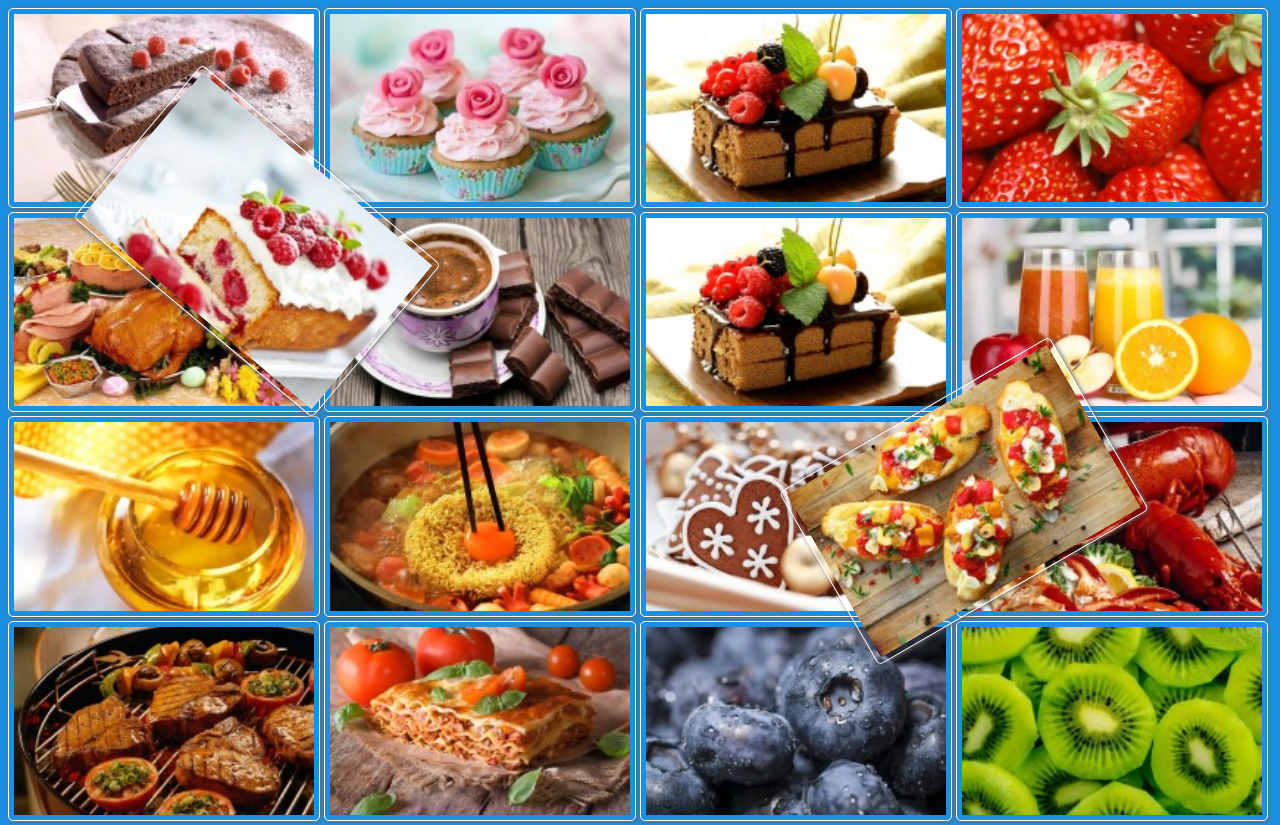
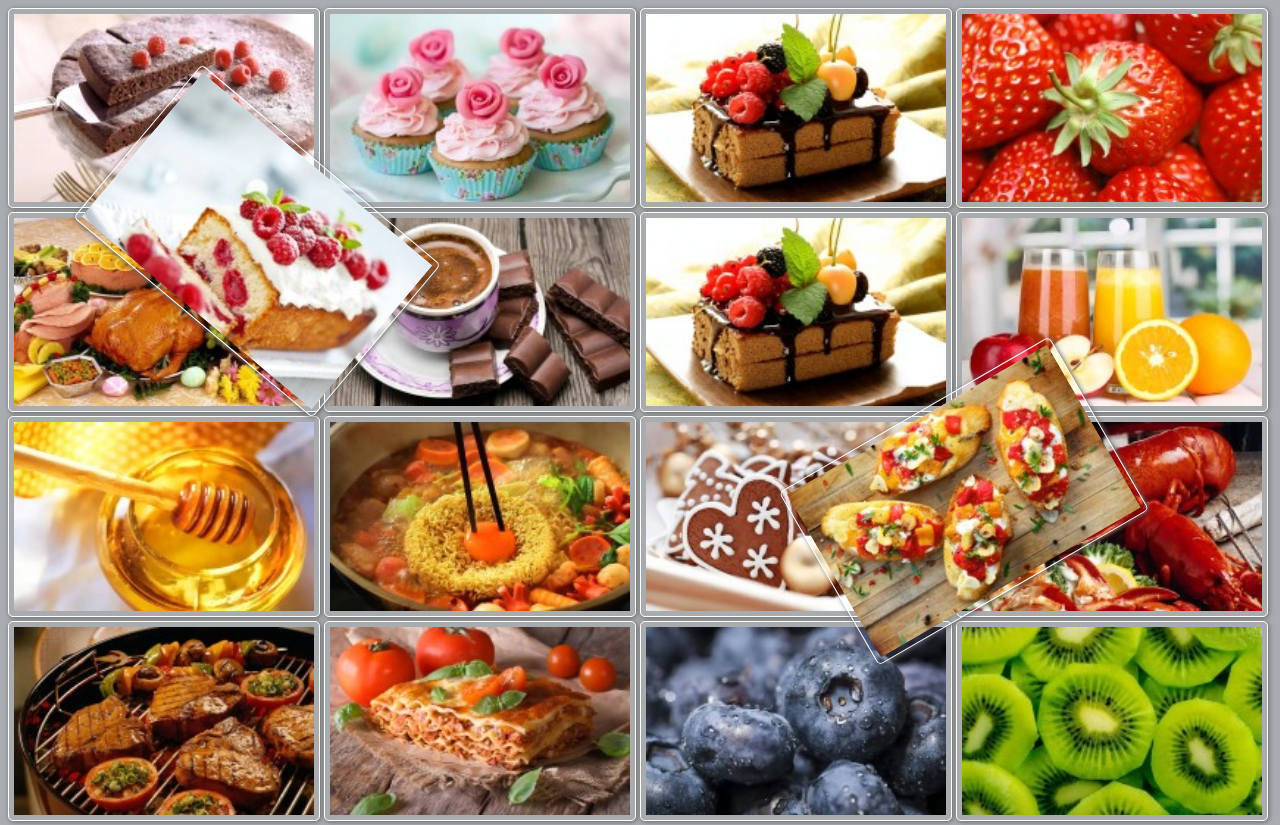
Before and after one commit to watericecode/HTMLDemo, a plain HTML site: page Web实验二/照片墙.html in a window 1280 px wide. Shown: the top 825 px of the page. Drawn offline with Linux system fonts and the light colour scheme.

Commit message:
Update 照片墙.html

```diff
--- a/Web实验二/照片墙.html
+++ b/Web实验二/照片墙.html
@@ -6,7 +6,7 @@
     <style>
 
         body {
-            background-color: #1b90e3;
+            background-color: #a8acaf;
         }
         .box  {
             margin: auto;
```
